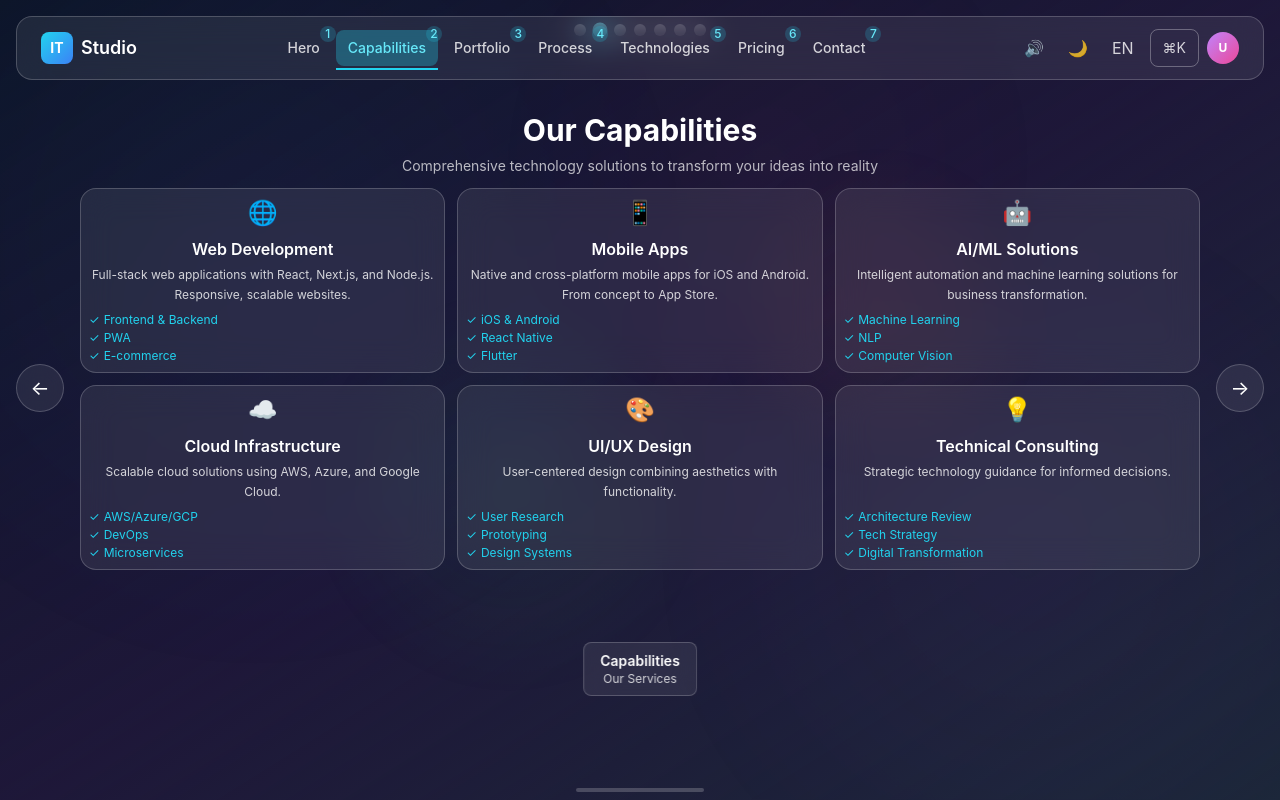
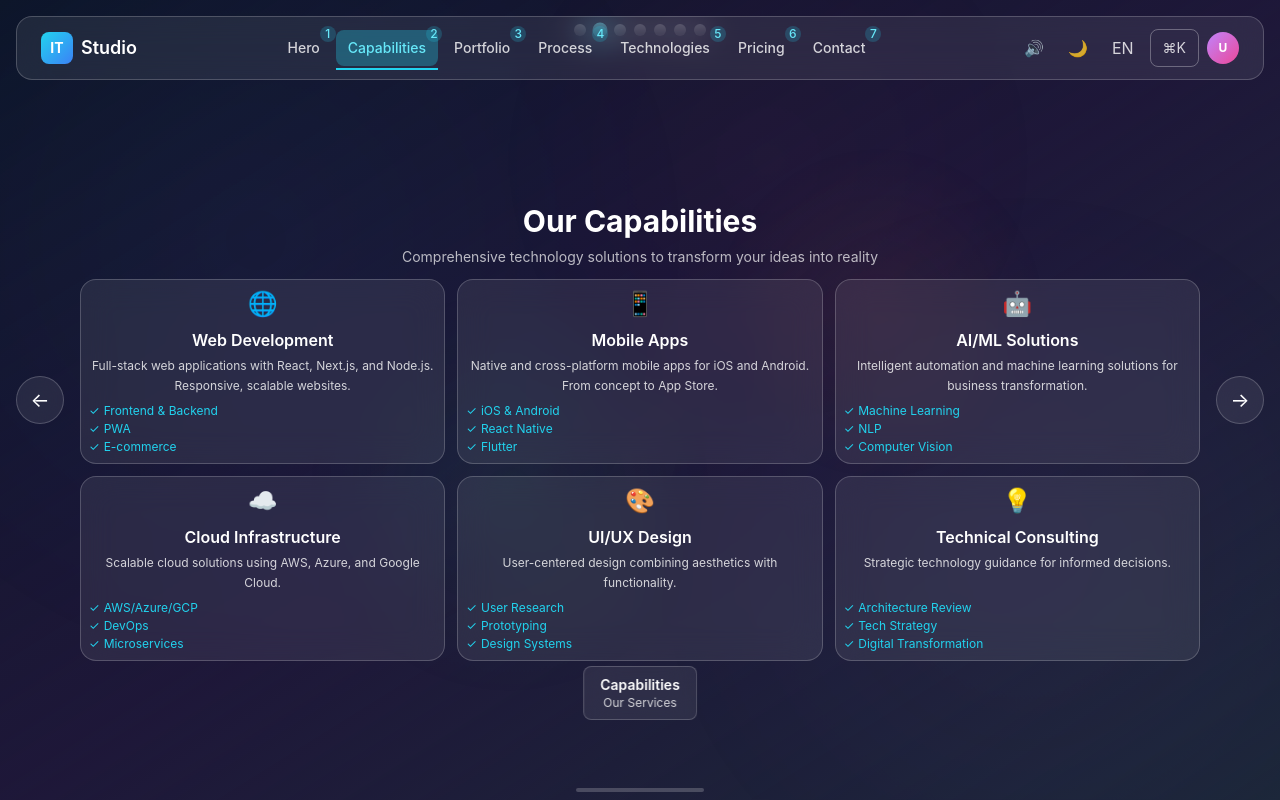
Before and after one commit to mark07m/it-studio-1, a Next.js app: page / in a window 1280 px wide. Both pictures are taken after a click on the button "Next section". Built offline with nearby package versions, Linux system fonts and the light colour scheme; what tailwindcss-glassmorphism would draw is missing.

Commit message:
Major UI overhaul: comprehensive updates to all components and scenes with enhanced styling

```diff
--- a/src/app/globals.css
+++ b/src/app/globals.css
@@ -12,7 +12,7 @@ html,
 body {
   max-width: 100vw;
   height: 100vh;
-  overflow-x: hidden;
+  overflow: hidden;
   font-family: -apple-system, BlinkMacSystemFont, 'Segoe UI', 'Roboto', 'Oxygen',
     'Ubuntu', 'Cantarell', 'Fira Sans', 'Droid Sans', 'Helvetica Neue',
     sans-serif;
--- a/src/components/App.tsx
+++ b/src/components/App.tsx
@@ -34,7 +34,7 @@ const App = () => {
   }
 
   return (
-    <div className="w-full h-full">
+    <div className="w-full h-full flex-1">
       {renderScene()}
     </div>
   )
--- a/src/components/AppShell.tsx
+++ b/src/components/AppShell.tsx
@@ -77,7 +77,7 @@ const AppShell = ({ children }: AppShellProps) => {
         <GlassHeader />
 
         {/* Main Content */}
-        <main className="flex-1 overflow-y-auto pb-2 lg:pb-6">
+        <main className="flex-1 h-full">
           {/* note: backdrop-filter needs non-clipped background */}
           <SceneShell>
             {children}
--- a/src/components/SceneShell.tsx
+++ b/src/components/SceneShell.tsx
@@ -218,7 +218,7 @@ const SceneShell = ({ children }: SceneShellProps) => {
   }
 
   return (
-    <div className="relative w-full h-full overflow-hidden">
+    <div className="relative w-full h-full overflow-hidden flex flex-col">
       {/* Dot Navigation */}
       <nav className="absolute top-4 sm:top-6 left-1/2 z-40" style={{ transform: 'translateX(-50%)' }} aria-label="Scene navigation">
         {/* note: moved transform to inline style to avoid backdrop-filter blocking */}
@@ -250,7 +250,7 @@ const SceneShell = ({ children }: SceneShellProps) => {
           variants={sceneVariants}
           initial="in"
           animate={sceneState}
-          className={`w-full h-full overflow-hidden ${
+          className={`w-full h-full overflow-hidden flex-1 ${
             displayScene !== 'hero' ? 'md:max-w-6xl md:mx-auto' : ''
           }`}
         >
--- a/src/components/scenes/CapabilitiesScene.tsx
+++ b/src/components/scenes/CapabilitiesScene.tsx
@@ -45,7 +45,7 @@ const CapabilitiesScene = () => {
   ]
 
   return (
-    <main className="w-full h-full flex items-start justify-center p-4 pt-24 sm:pt-28 pb-8 lg:pb-12 overflow-y-auto" role="main" aria-label="Our capabilities section">
+    <main className="w-full h-full flex items-center justify-center p-4 pt-24 sm:pt-28 pb-8 lg:pb-12 flex-1" role="main" aria-label="Our capabilities section">
       {/* note: backdrop-filter needs non-clipped background */}
       <div className="max-w-7xl w-full flex flex-col">
         <header className="text-center mb-3">
--- a/src/components/scenes/ContactScene.tsx
+++ b/src/components/scenes/ContactScene.tsx
@@ -68,7 +68,7 @@ const ContactScene = () => {
   }
 
   return (
-    <main className="w-full h-full flex items-center justify-center p-4 pt-24 sm:pt-28 pb-8 lg:pb-12 overflow-y-auto" role="main" aria-label="Contact section">
+    <main className="w-full h-full flex items-center justify-center p-4 pt-24 sm:pt-28 pb-8 lg:pb-12 flex-1" role="main" aria-label="Contact section">
       {/* note: backdrop-filter needs non-clipped background */}
       <div className="max-w-6xl w-full h-full flex flex-col justify-center">
         <header className="text-center mb-4">
--- a/src/components/scenes/HeroScene.tsx
+++ b/src/components/scenes/HeroScene.tsx
@@ -9,7 +9,7 @@ const HeroScene = () => {
   const { theme } = useAppStore()
 
   return (
-    <main className="w-full h-full flex items-center justify-center relative p-4 pt-20 sm:pt-24" role="main" aria-label="Hero section">
+    <main className="w-full h-full flex items-center justify-center relative p-4 pt-20 sm:pt-24 flex-1" role="main" aria-label="Hero section">
       {/* note: backdrop-filter needs non-clipped background */}
       {/* Background Elements */}
       <div className="absolute inset-0 overflow-hidden" aria-hidden="true">
--- a/src/components/scenes/PortfolioScene.tsx
+++ b/src/components/scenes/PortfolioScene.tsx
@@ -41,7 +41,7 @@ const PortfolioScene = () => {
   ]
 
   return (
-    <main className="w-full h-full flex items-center justify-center p-4 pt-24 sm:pt-28 pb-8 lg:pb-12 overflow-y-auto" role="main" aria-label="Portfolio section">
+    <main className="w-full h-full flex items-center justify-center p-4 pt-24 sm:pt-28 pb-8 lg:pb-12 flex-1" role="main" aria-label="Portfolio section">
       {/* note: backdrop-filter needs non-clipped background */}
       <div className="max-w-7xl w-full h-full flex flex-col justify-center">
         <header className="text-center mb-4">
--- a/src/components/scenes/PricingScene.tsx
+++ b/src/components/scenes/PricingScene.tsx
@@ -33,7 +33,7 @@ const PricingScene = () => {
   ]
 
   return (
-    <main className="w-full h-full flex items-center justify-center p-4 pt-24 sm:pt-28 pb-8 lg:pb-12 overflow-y-auto" role="main" aria-label="Pricing section">
+    <main className="w-full h-full flex items-center justify-center p-4 pt-24 sm:pt-28 pb-8 lg:pb-12 flex-1" role="main" aria-label="Pricing section">
       {/* note: backdrop-filter needs non-clipped background */}
       <div className="max-w-7xl w-full h-full flex flex-col justify-center">
         <header className="text-center mb-4">
--- a/src/components/scenes/ProcessScene.tsx
+++ b/src/components/scenes/ProcessScene.tsx
@@ -15,7 +15,7 @@ const ProcessScene = () => {
   ]
 
   return (
-    <main className="w-full h-full flex items-center justify-center p-4 pt-24 sm:pt-28 pb-8 lg:pb-12 overflow-y-auto" role="main" aria-label="Our process section">
+    <main className="w-full h-full flex items-center justify-center p-4 pt-24 sm:pt-28 pb-8 lg:pb-12 flex-1" role="main" aria-label="Our process section">
       {/* note: backdrop-filter needs non-clipped background */}
       <div className="max-w-7xl w-full h-full flex flex-col justify-center">
         <header className="text-center mb-4">
--- a/src/components/scenes/TechnologiesScene.tsx
+++ b/src/components/scenes/TechnologiesScene.tsx
@@ -17,7 +17,7 @@ const TechnologiesScene = () => {
   ]
 
   return (
-    <main className="w-full h-full flex items-center justify-center p-4 pt-24 sm:pt-28 pb-8 lg:pb-12 overflow-y-auto" role="main" aria-label="Technologies section">
+    <main className="w-full h-full flex items-center justify-center p-4 pt-24 sm:pt-28 pb-8 lg:pb-12 flex-1" role="main" aria-label="Technologies section">
       {/* note: backdrop-filter needs non-clipped background */}
       <div className="max-w-7xl w-full h-full flex flex-col justify-center">
         <header className="text-center mb-4">
```
